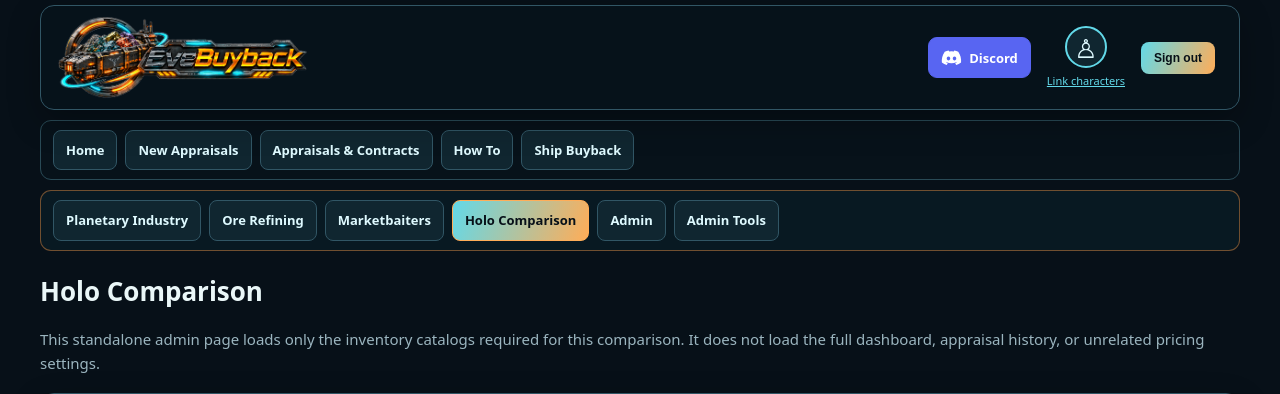
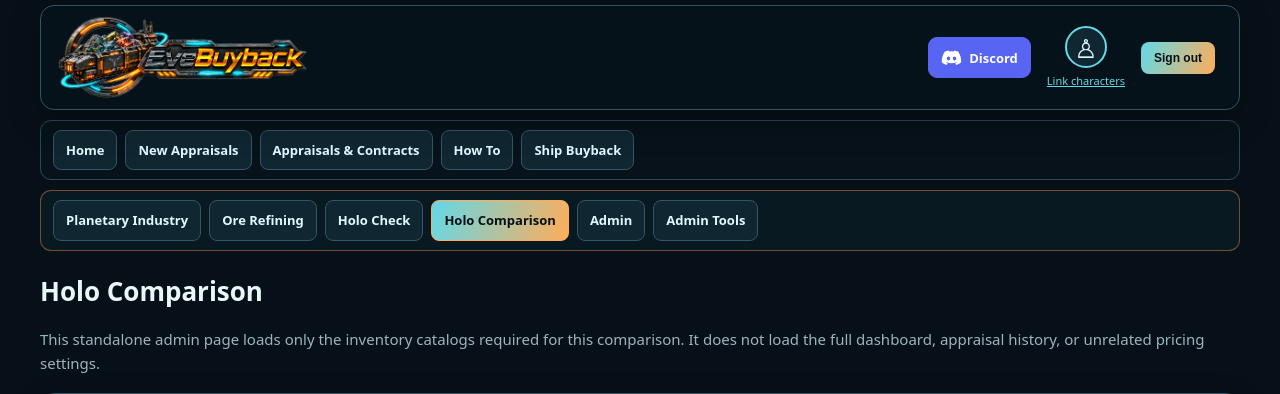
Before and after one commit to bfkerfien/buyback, a Laravel app: page /admin/holo-comparison in a window 1280 px wide. Shown: the part 195-589 px from the top of the page. Run offline with Laravel 12, Linux system fonts and the light colour scheme; the visitor is signed in with stand-in values (Sample User, id 1); data that the repository does not hold is empty.

Commit message:
Rename Marketbaiters admin navigation to Holo Check

```diff
--- a/resources/views/partials/site-header.blade.php
+++ b/resources/views/partials/site-header.blade.php
@@ -66,7 +66,7 @@
         <nav class="site-nav site-admin-nav" aria-label="Administration navigation">
             <a href="{{ route('pi-planner.index') }}" @if(request()->routeIs('pi-planner.*')) aria-current="page" @endif>Planetary Industry</a>
             <a href="{{ route('dashboard', ['tab' => 'tab-ore-refining']) }}">Ore Refining</a>
-            <a href="{{ route('dashboard', ['tab' => 'tab-marketbaiters']) }}">Marketbaiters</a>
+            <a href="{{ route('dashboard', ['tab' => 'tab-marketbaiters']) }}">Holo Check</a>
             <a href="{{ route('admin.holo-comparison.index') }}" @if(request()->routeIs('admin.holo-comparison.index')) aria-current="page" @endif>Holo Comparison</a>
             <a href="{{ route('dashboard', ['tab' => 'tab-admin']) }}">Admin</a>
             <a href="{{ route('dashboard', ['tab' => 'tab-admin-tools']) }}">Admin Tools</a>
```
